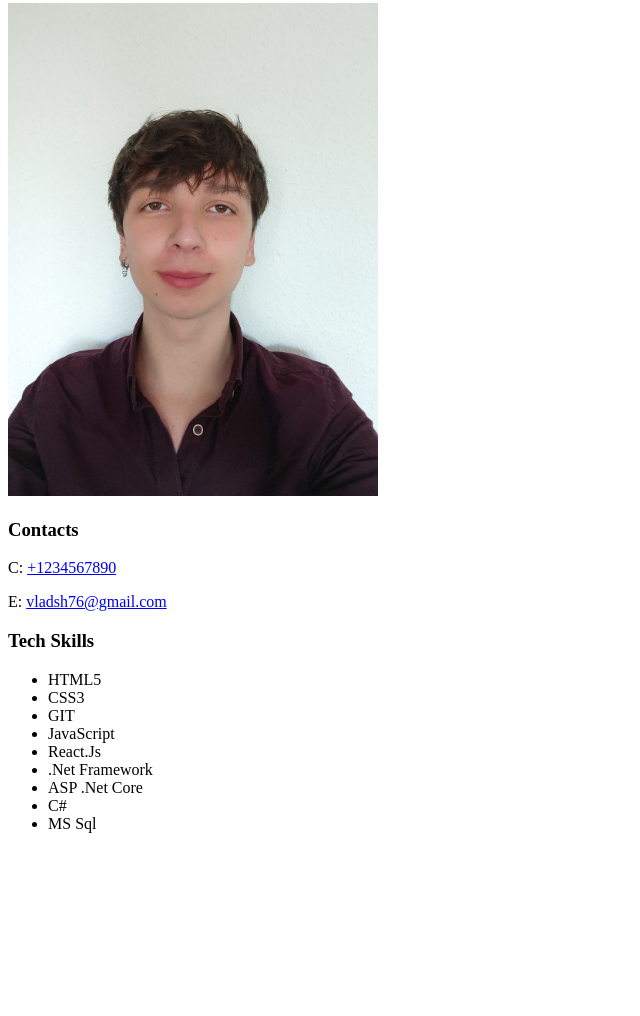
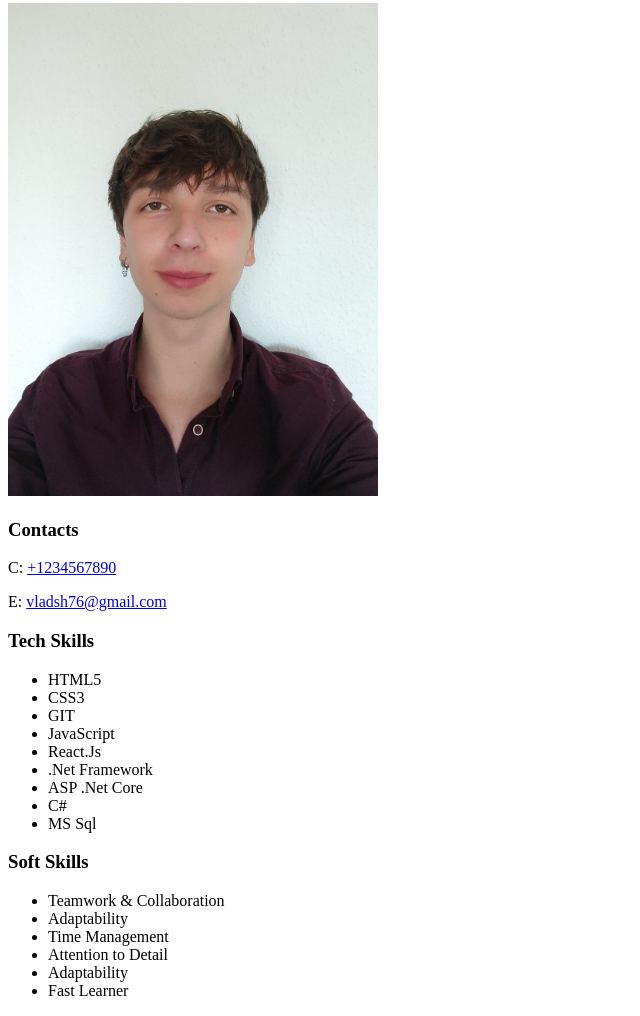
Before and after one commit to VladShum9/resume, a plain HTML site: page index.html in a window 1280 px wide. Shown: the part 786-1802 px from the top of the page, without its empty margins (0-640 px from the left). Before the commit the page ends 1635 px from the top, so only its background shows below. Drawn offline with Linux system fonts and the light colour scheme.

Commit message:
feat: add soft skills section

```diff
--- a/index.html
+++ b/index.html
@@ -93,6 +93,19 @@
                 <li>MS Sql</li>
             </ul>
         </div>
+
+        <!-- Soft skills -->
+        <div>
+            <h3>Soft Skills</h3>
+            <ul>
+                <li>Teamwork & Collaboration</li>
+    <li>Adaptability</li>
+    <li>Time Management</li>
+    <li>Attention to Detail</li>
+    <li>Adaptability</li>
+    <li>Fast Learner</li>
+            </ul>
+        </div>
     </aside>
 </body>
 </html>
```
